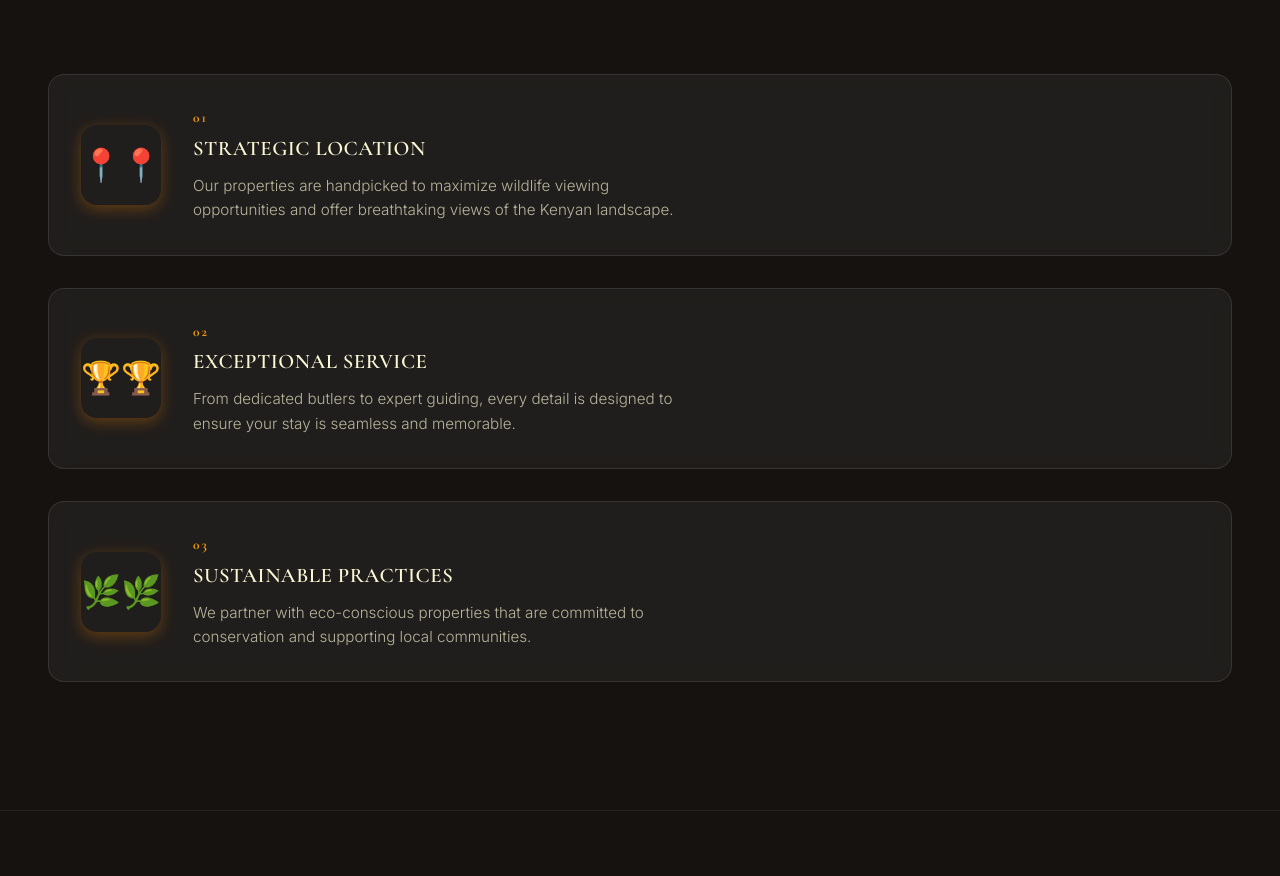
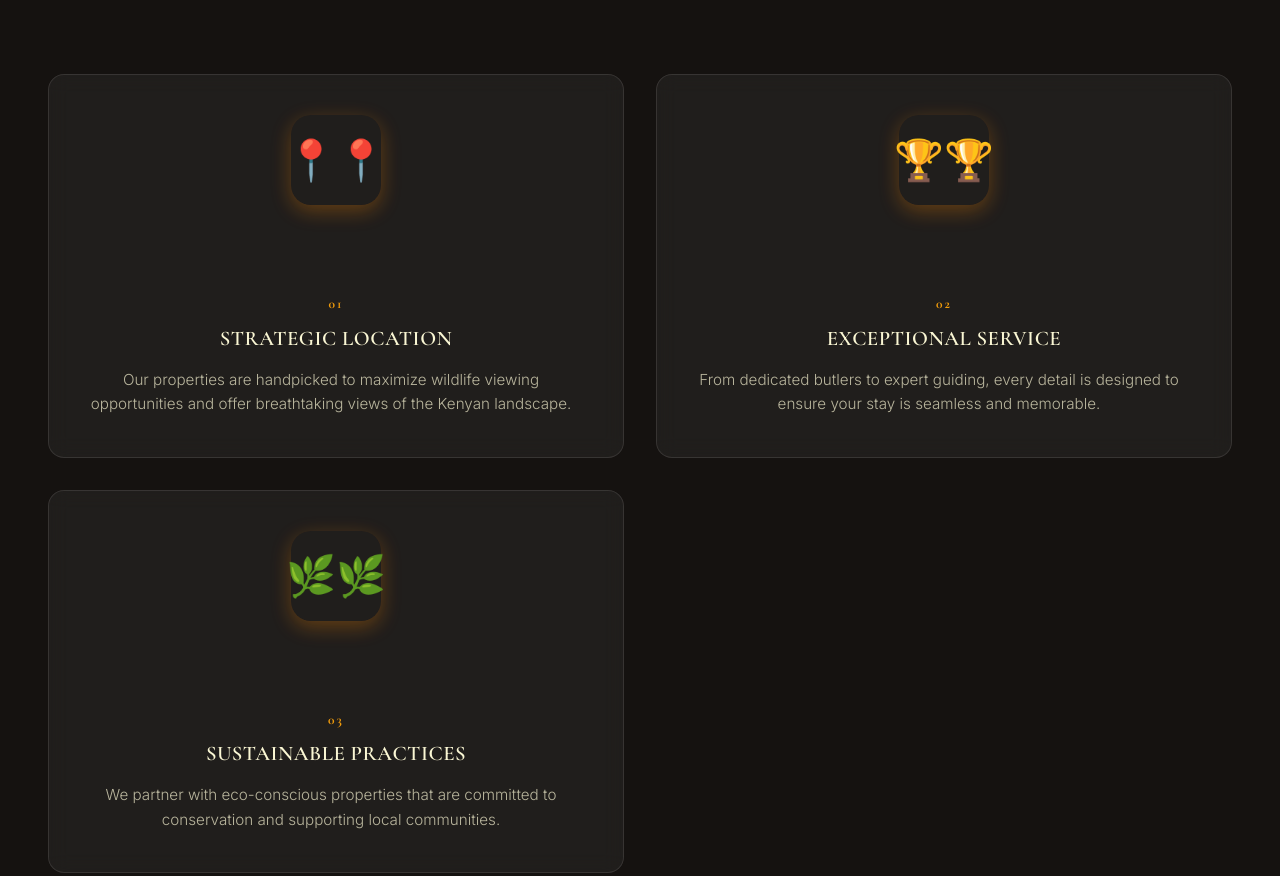
Before and after one commit to rayomesh9-star/MAB-WONDERLUST-SAFARIS, a plain HTML site: page accommodation.html in a window 1280 px wide. Shown: the part 2925-3801 px from the top of the page. Drawn offline with nearby package versions, Linux system fonts and the light colour scheme.

Commit message:
Redesign why-choose section with 2-column grid layout
- Changed from side-by-side to 2-column grid

- Icons centered at top of each card

- Content positioned below icons

- Improved visual hierarchy and spacing

- Made all cards hoverable with smooth animations

```diff
--- a/css/style.css
+++ b/css/style.css
@@ -3961,8 +3961,8 @@ textarea.form-input {
 }
 /* ==================== WHY CHOOSE CARDS ==================== */
 .why-us-rows {
-  display: flex;
-  flex-direction: column;
+  display: grid;
+  grid-template-columns: repeat(2, 1fr);
   gap: 2rem;
   max-width: 1200px;
   margin: 0 auto;
@@ -3970,9 +3970,10 @@ textarea.form-input {
 
 .why-us-row {
   display: flex;
+  flex-direction: column;
   align-items: center;
-  gap: 2rem;
-  padding: 2rem;
+  text-align: center;
+  padding: 2.5rem 2rem;
   background: rgba(255, 255, 255, 0.05);
   border-radius: 16px;
   border: 1px solid rgba(255, 255, 255, 0.1);
@@ -3981,46 +3982,36 @@ textarea.form-input {
 }
 
 .why-us-row:hover {
-  transform: translateY(-4px);
+  transform: translateY(-6px);
   border-color: rgba(255, 140, 0, 0.3);
-  box-shadow: 0 10px 30px rgba(0, 0, 0, 0.2);
-}
-
-.why-us-row.center-all {
-  flex-direction: column;
-  text-align: center;
+  box-shadow: 0 15px 35px rgba(0, 0, 0, 0.25);
 }
 
 .why-us-icon-container {
-  flex-shrink: 0;
-  width: 80px;
-  height: 80px;
-  border-radius: 16px;
+  width: 90px;
+  height: 90px;
+  border-radius: 20px;
   background: linear-gradient(135deg, var(--orange), var(--gold));
   display: flex;
   align-items: center;
   justify-content: center;
   color: var(--navy);
-  font-size: 2rem;
+  font-size: 2.5rem;
   font-weight: bold;
-  box-shadow: 0 4px 15px rgba(255, 140, 0, 0.3);
+  box-shadow: 0 6px 20px rgba(255, 140, 0, 0.3);
   transition: all 0.4s cubic-bezier(0.4, 0, 0.2, 1);
-  z-index: 10;
+  margin-bottom: 1.5rem;
   will-change: transform, box-shadow;
 }
 
 .why-us-icon-container:hover {
   transform: scale(1.1) rotate(5deg);
-  box-shadow: 0 8px 25px rgba(255, 140, 0, 0.5);
+  box-shadow: 0 10px 30px rgba(255, 140, 0, 0.5);
   background: linear-gradient(135deg, var(--gold), var(--orange));
 }
 
-.why-us-icon-container:active {
-  transform: scale(1.05) rotate(2deg);
-}
-
 .why-us-row-content {
-  flex: 1;
+  width: 100%;
 }
 
 .why-us-row-number {
@@ -4028,14 +4019,14 @@ textarea.form-input {
   font-weight: 700;
   color: var(--orange);
   letter-spacing: 2px;
-  margin: 0 0 0.5rem 0;
+  margin: 0 0 0.75rem 0;
 }
 
 .why-us-row-title {
   font-size: 1.3rem;
   font-weight: 600;
   color: var(--cream);
-  margin: 0 0 0.75rem 0;
+  margin: 0 0 1rem 0;
   letter-spacing: 0.5px;
 }
 
```
